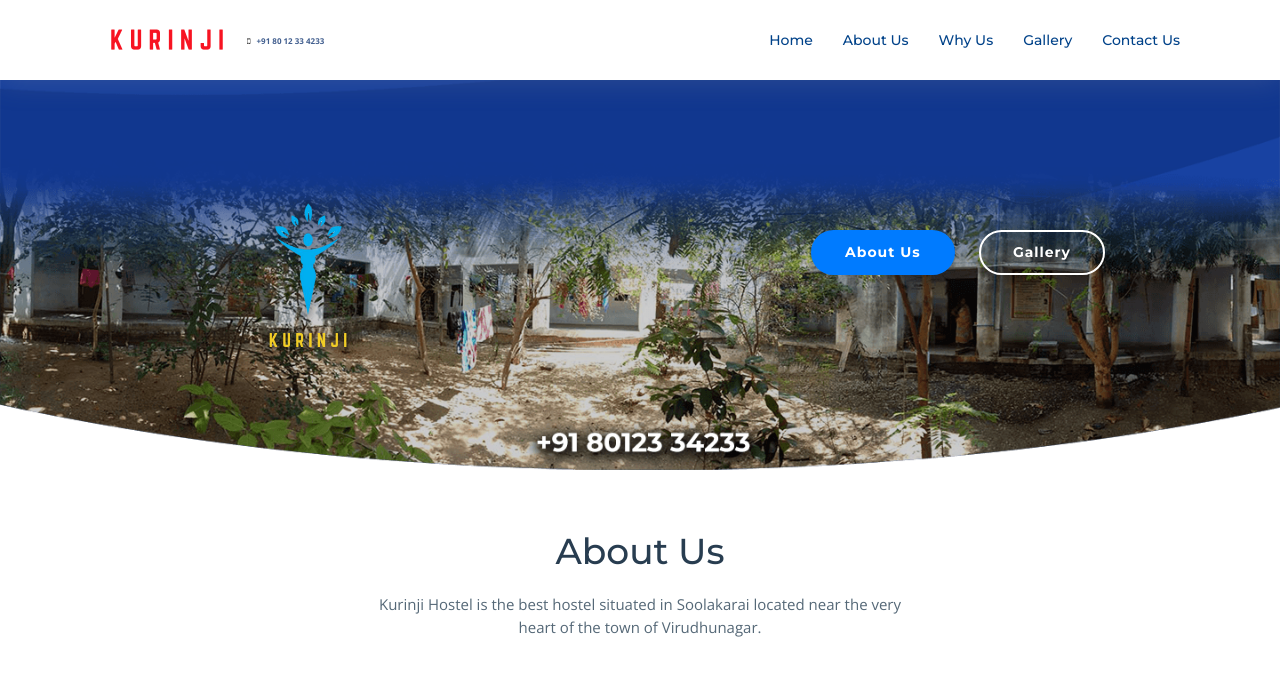
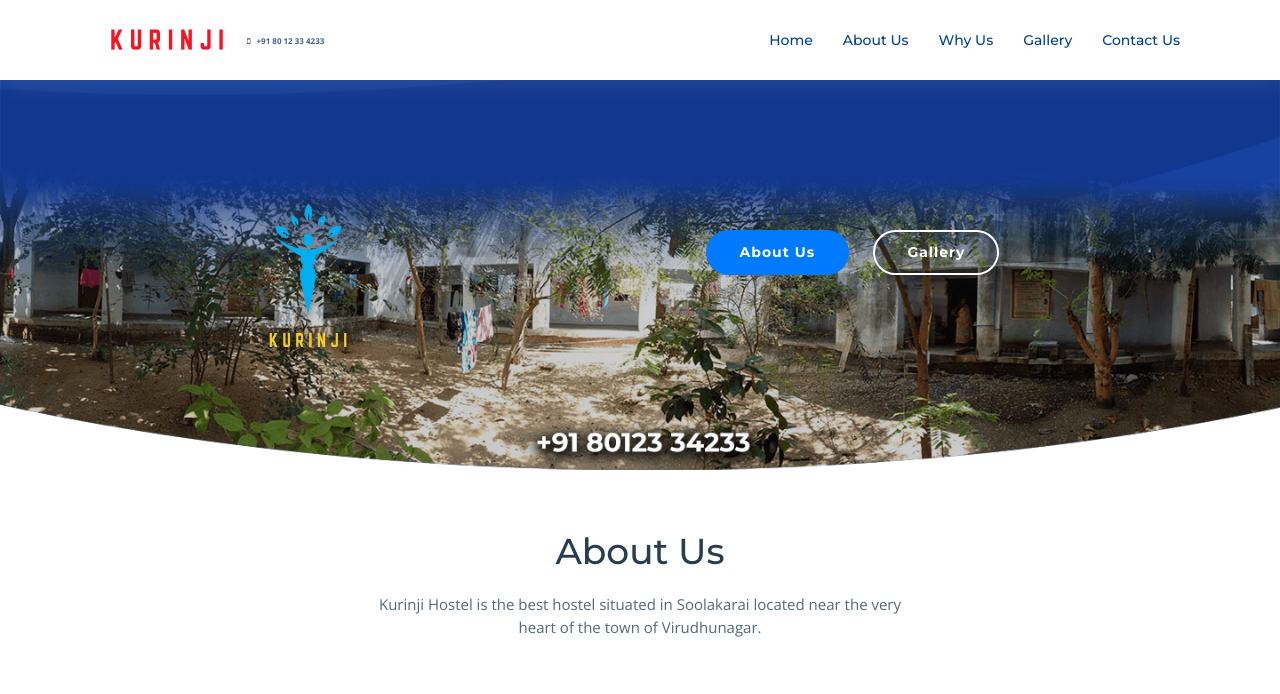
Before and after one commit to Sarath81198/hostel-web, a plain HTML site: page index.html in a window 1280 px wide. Shown: the top 694 px of the page. Drawn offline with nearby package versions, Linux system fonts and the light colour scheme; files whose address does not match are found by name.

Commit message:
Updated the row class in intro section float-right deleted

```diff
--- a/index.html
+++ b/index.html
@@ -66,7 +66,7 @@
     </div>
       <div class="intro-info col-lg-6" data-aos="zoom-in" data-aos-delay="100" style="padding-top: 30px;">
         <center>
-          <div class="float-right">
+          <div class="">
             <a href="#about" class="btn-get-started scrollto">About Us</a>
             <a href="#services" class="btn-services scrollto">Gallery</a>
           </div>
```
